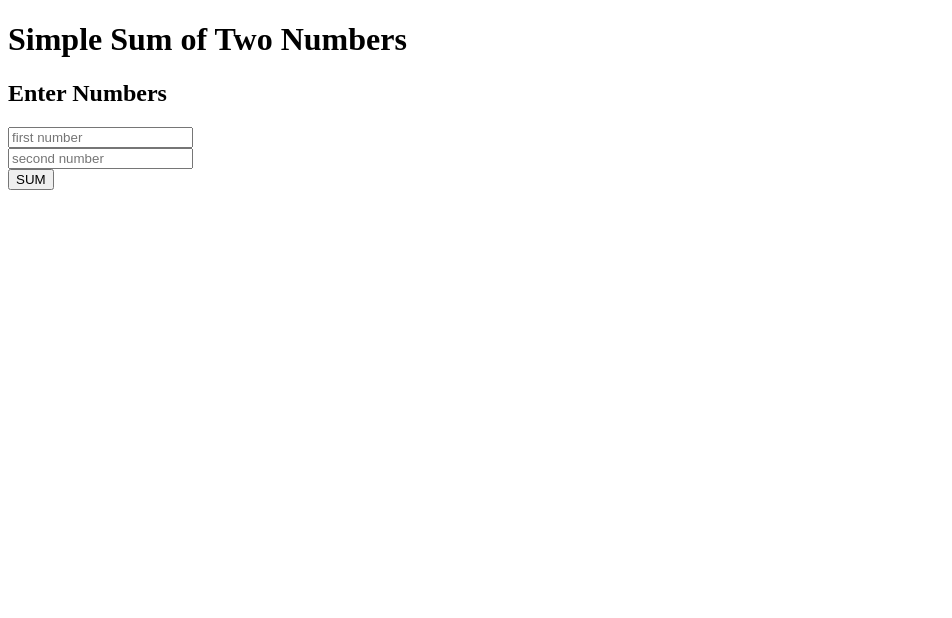
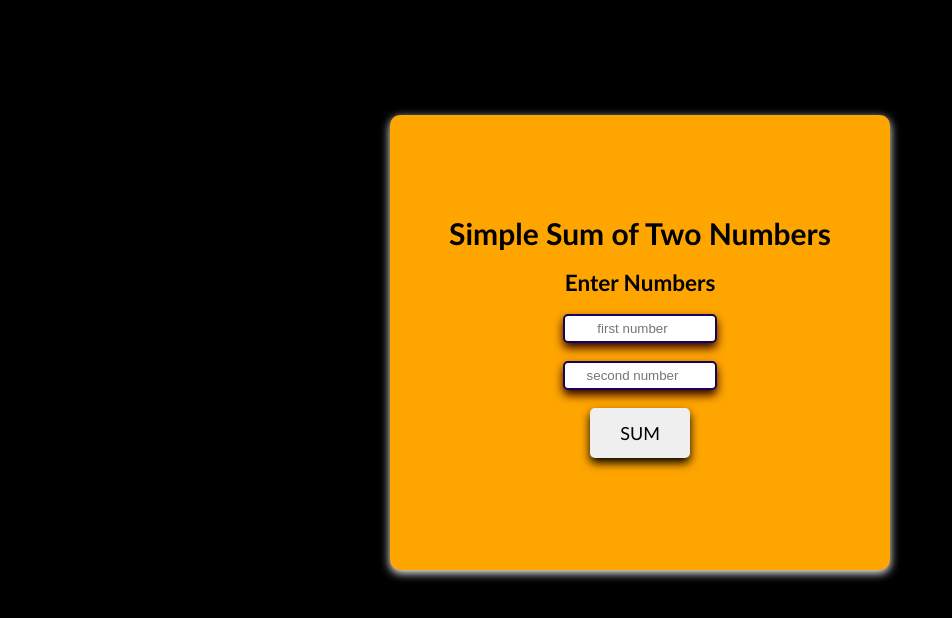
Before and after one commit to ciyabayhan/simple-sum-two-numbers, a plain HTML site: page index.html in a window 1280 px wide. Shown: the whole page, without its empty margins (0-952 px from the left). Drawn offline with Linux system fonts and the light colour scheme.

Commit message:
style.css

```diff
--- a/index.html
+++ b/index.html
@@ -4,15 +4,18 @@
     <meta charset="UTF-8">
     <meta name="viewport" content="width=device-width, initial-scale=1.0">
     <title>simple sum of two numbers</title>
+    <link rel="stylesheet" href="style.css">
 </head>
 <body>
     <div class="container">
-        <h1>Simple Sum of Two Numbers</h1>
-        <h2>Enter Numbers</h2>
-        <input id="num1" type="number" placeholder="first number"><br>
-        <input id="num2" type="number" placeholder="second number"><br>
+        <h1>Simple Sum of Two Numbers</h1> <br>
+        <h2>Enter Numbers</h2> <br>
+        <input id="num1" type="number" placeholder="first number"><br> <br>
+        <input id="num2" type="number" placeholder="second number"><br> <br>
         <button onclick="topla()">SUM</button><br>
     </div>
+    <script>
 
+    </script>
 </body>
 </html>
--- /dev/null
+++ b/style.css
@@ -0,0 +1,47 @@
+*{
+    margin: 0;
+    padding: 0;
+}
+body{
+    background-color: black;
+    display: flex;
+    align-items: center;
+    justify-content: center;
+    padding-top: 65px;
+
+}
+.container{
+    height: 355px;
+    width: 500px;
+    background-color: orange;
+    text-align: center;
+    margin: 50px auto;
+    padding-top: 100px;
+    border-radius: 10px;
+    font-size: 15px;
+    font-family: 'Trebuchet MS', 'Lucida Sans Unicode', 'Lucida Grande', 'Lucida Sans', Arial, sans-serif;
+    box-shadow: 0px 3px 10px rgb(255, 255, 255);
+}
+button{
+    height: 50px;
+    width: 100px;
+    border-radius: 5px;
+    box-shadow: 0px 5px 10px black;
+    cursor: pointer;
+    font-size: 18px;
+    font-family: 'Trebuchet MS', 'Lucida Sans Unicode', 'Lucida Grande', 'Lucida Sans', Arial, sans-serif;
+    border: none;
+}
+button:hover{
+    background-color: azure;
+    color: orange;
+}
+input{
+    height: 25px;
+    width: 150px;
+    border-radius: 5px;
+    text-align: center;
+    border: 2px solid rgb(19, 4, 94);
+    box-shadow: 0px 5px 10px rgb(45, 1, 1);
+
+}
```
